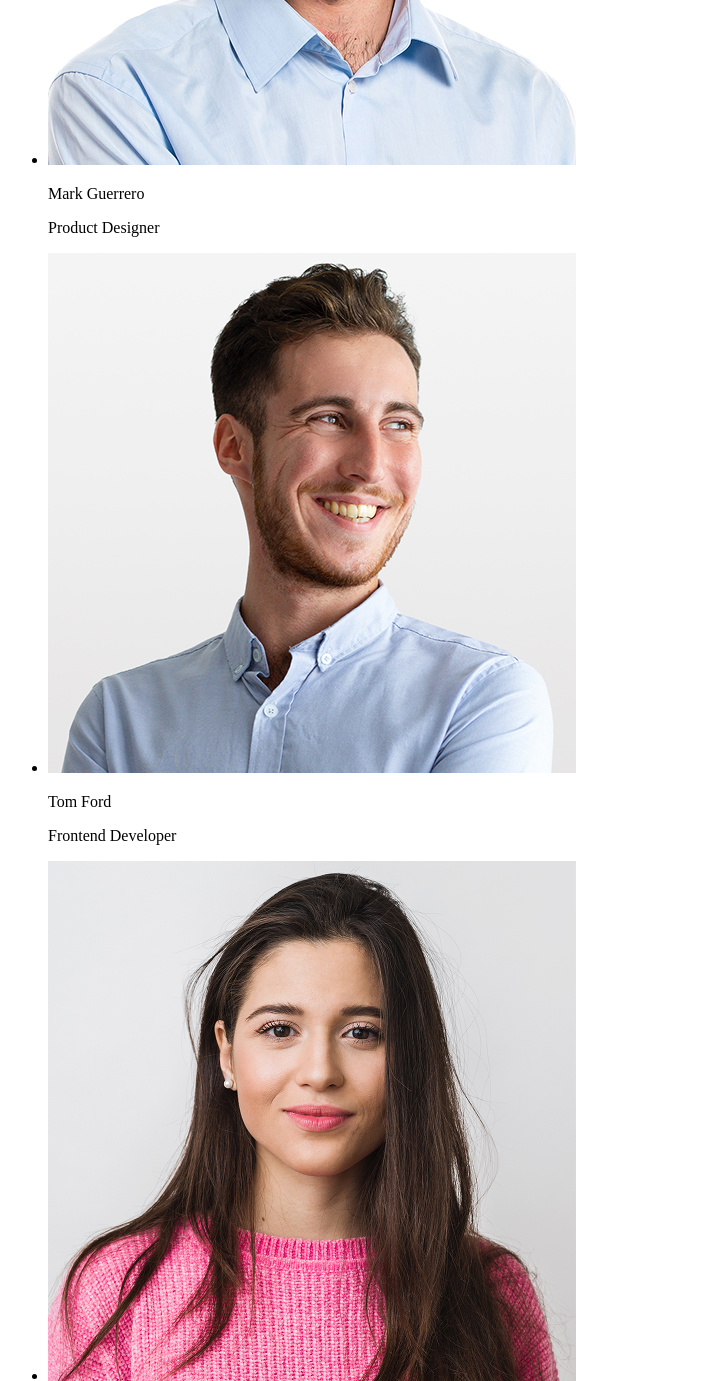
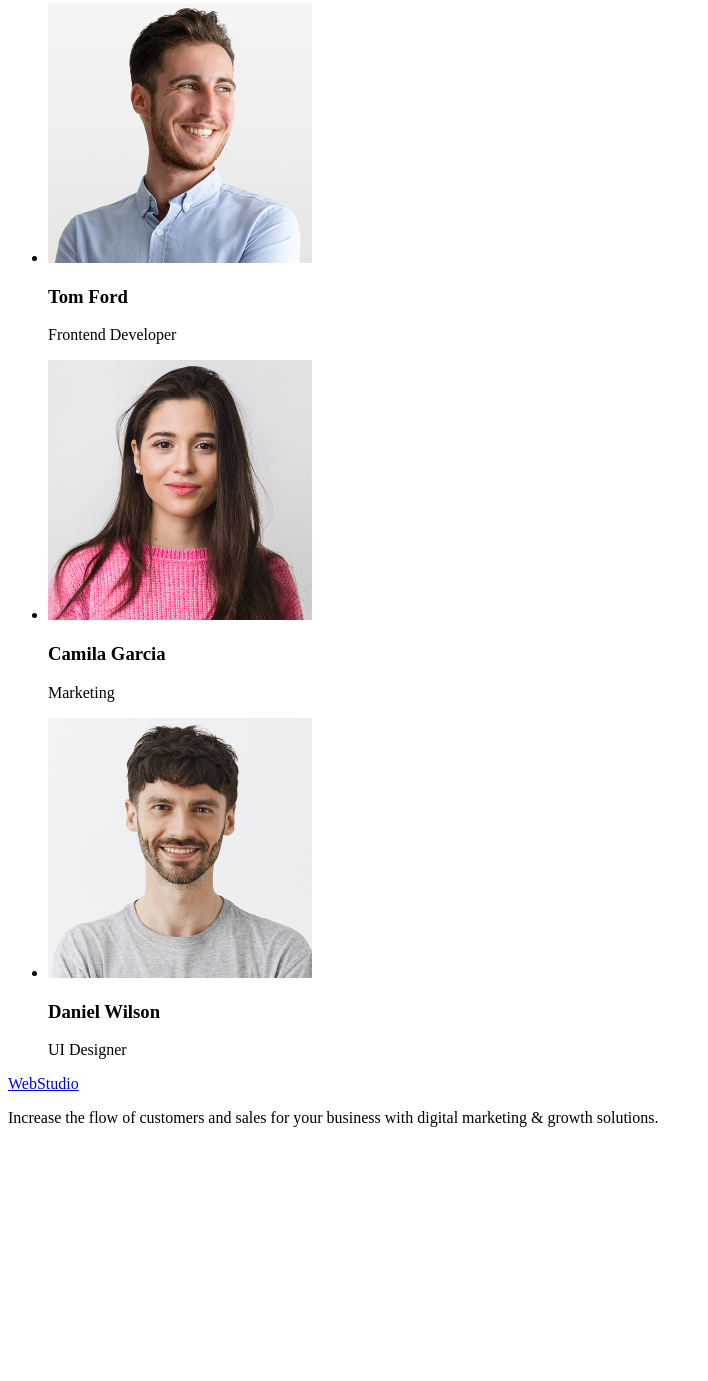
Before and after one commit to DvoILL/goit-markup-hw-01, a plain HTML site: page index.html in a window 1280 px wide. Shown: the part 1015-2396 px from the top of the page, without its empty margins (0-708 px from the left). After the commit the page ends 2158 px from the top, so only its background shows below. Drawn offline with Linux system fonts and the light colour scheme.

Commit message:
add somet

```diff
--- a/index.html
+++ b/index.html
@@ -68,23 +68,23 @@
         <h2>Our Team</h2>
         <ul>
           <li>
-            <img src="./images/img-3.jpg" alt="Mark Guerrero" />
-            <p>Mark Guerrero</p>
+            <img src="./images/img-3.jpg" alt="Mark Guerrero" width="264" />
+            <h3>Mark Guerrero</h3>
             <p>Product Designer</p>
           </li>
           <li>
-            <img src="./images/img-2.jpg" alt="Tom Ford" />
-            <p>Tom Ford</p>
+            <img src="./images/img-2.jpg" alt="Tom Ford" width="264" />
+            <h3>Tom Ford</h3>
             <p>Frontend Developer</p>
           </li>
           <li>
-            <img src="./images/img-1.jpg" alt="Camila Garcia" />
-            <p>Camila Garcia</p>
+            <img src="./images/img-1.jpg" alt="Camila Garcia" width="264" />
+            <h3>Camila Garcia</h3>
             <p>Marketing</p>
           </li>
           <li>
-            <img src="./images/img.jpg" alt="Daniel Wilson" />
-            <p>Daniel Wilson</p>
+            <img src="./images/img.jpg" alt="Daniel Wilson" width="264" />
+            <h3>Daniel Wilson</h3>
             <p>UI Designer</p>
           </li>
         </ul>
@@ -93,7 +93,7 @@
     <footer>
       <div>
         <!-- Footer logo -->
-        <h2><a href="">WEBSTUDIO</a></h2>
+        <a href="./index.html">WebStudio</a>
         <p>
           Increase the flow of customers and sales for your business with
           digital marketing & growth solutions.
```
